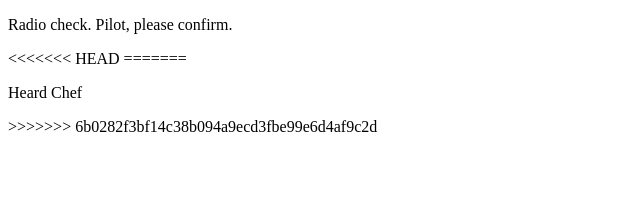
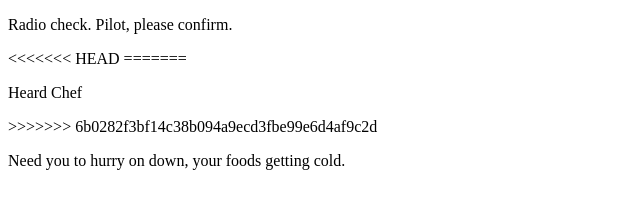
Before and after one commit to Tanktastic6400/communcation-log-, a plain HTML site: page index.html in a window 1280 px wide. Shown: the whole page, without its empty margins (0-640 px from the left). Drawn offline with Linux system fonts and the light colour scheme.

Commit message:
added response 2

```diff
--- a/index.html
+++ b/index.html
@@ -8,6 +8,8 @@
 =======
     <p>Heard Chef</p>
 >>>>>>> 6b0282f3bf14c38b094a9ecd3fbe99e6d4af9c2d
+
+    <P>Need you to hurry on down, your foods getting cold.</P>
 </body>
 
 </html>
```
